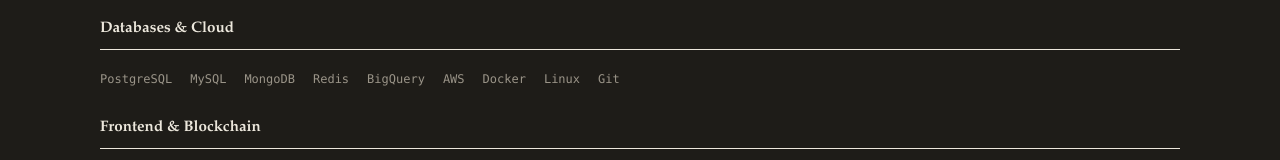
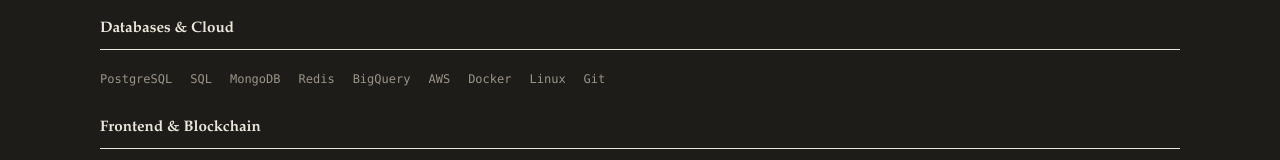
Before and after one commit to NickGardi/personalSite, a React (Vite) app: page / in a window 1280 px wide. Shown: the part 1795-1955 px from the top of the page. Built offline with nearby package versions, Linux system fonts and the light colour scheme.

Commit message:
Rename MySQL skill label to SQL.

```diff
--- a/src/components/Skills.tsx
+++ b/src/components/Skills.tsx
@@ -39,7 +39,7 @@
     title: 'Databases & Cloud',
     skills: [
       { name: 'PostgreSQL', iconUrl: 'https://cdn.jsdelivr.net/gh/devicons/devicon/icons/postgresql/postgresql-original.svg' },
-      { name: 'MySQL', iconUrl: 'https://cdn.jsdelivr.net/gh/devicons/devicon/icons/mysql/mysql-original.svg' },
+      { name: 'SQL', iconUrl: 'https://cdn.jsdelivr.net/gh/devicons/devicon/icons/azuresqldatabase/azuresqldatabase-original.svg' },
       { name: 'MongoDB', iconUrl: 'https://cdn.jsdelivr.net/gh/devicons/devicon/icons/mongodb/mongodb-original.svg' },
       { name: 'Redis', iconUrl: 'https://cdn.jsdelivr.net/gh/devicons/devicon/icons/redis/redis-original.svg' },
       { name: 'BigQuery', iconUrl: 'https://cdn.simpleicons.org/googlebigquery/669DF6' },
```
